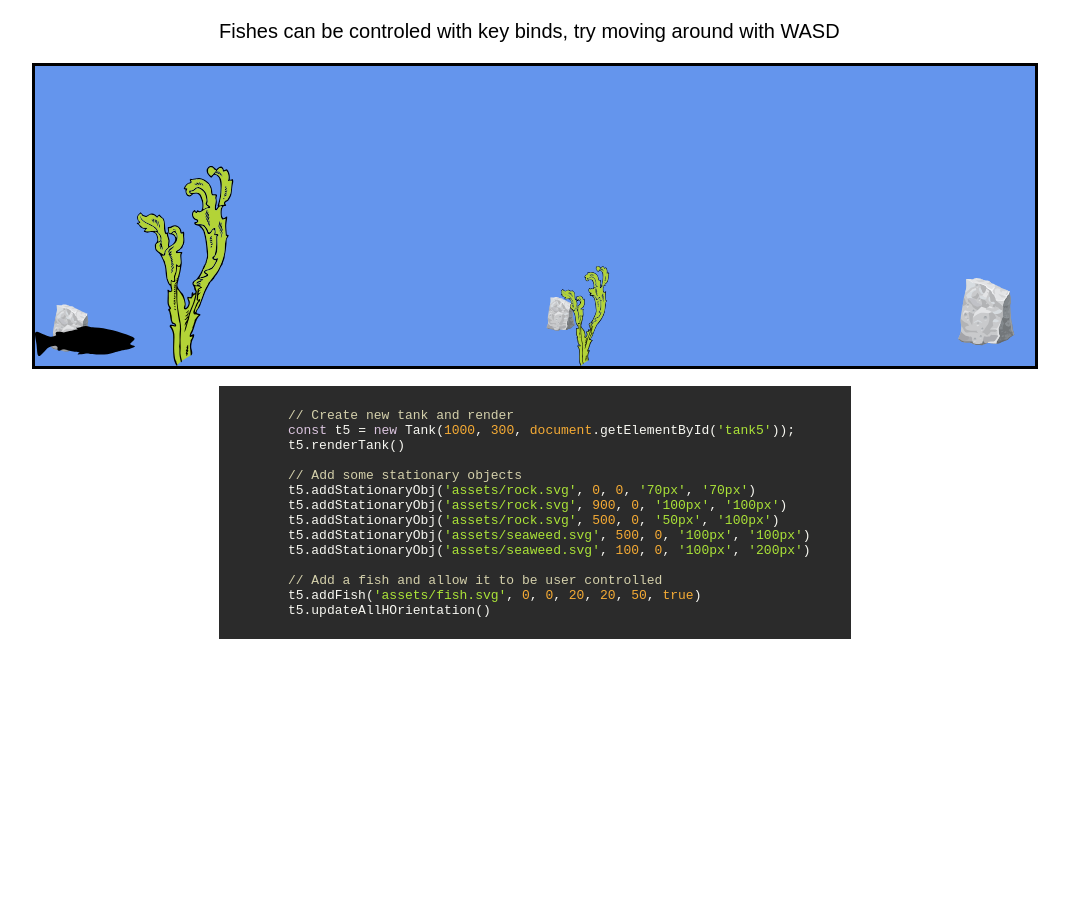
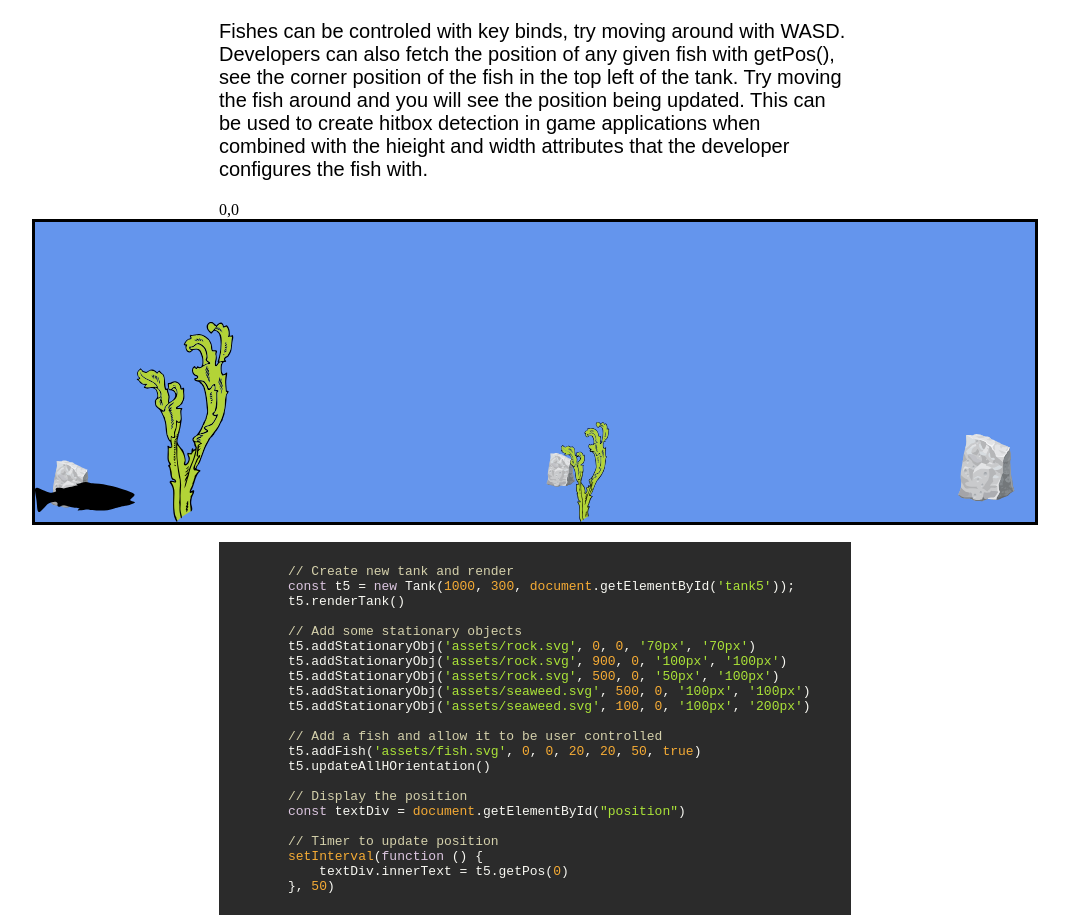
Before and after one commit to wang-henry/VirtualFishTankJS, a website: page pub/examples.html in a window 1280 px wide. Shown: the part 3489-4407 px from the top of the page, without its empty margins (105-1174 px from the left). Before the commit the page ends 4141 px from the top, so only its background shows below. Drawn offline with Linux system fonts and the light colour scheme.

Commit message:
added get pos example

```diff
--- a/pub/examples.html
+++ b/pub/examples.html
@@ -165,7 +165,15 @@ t1.enableAllMove()</code></pre>
 </div>
 
 <div class=textBlock>
-    <p class="desc">Fishes can be controled with key binds, try moving around with WASD</p>
+    <p class="desc">Fishes can be controled with key binds, try moving around with WASD. Developers can also fetch the
+        position of any given fish with getPos(), see the corner position of the fish in the top left of the tank. Try
+        moving
+        the fish around and you will see the position being updated. This can be used to create hitbox detection in game
+        applications when combined with the hieight and width attributes that the developer configures the fish
+        with.</p>
+</div>
+<div class=textBlock>
+    <text id="position"></text>
 </div>
 <div class=example_frame>
     <div id="tank5"></div>
@@ -186,6 +194,14 @@ t1.enableAllMove()</code></pre>
         // Add a fish and allow it to be user controlled
         t5.addFish('assets/fish.svg', 0, 0, 20, 20, 50, true)
         t5.updateAllHOrientation()
+
+        // Display the position
+        const textDiv = document.getElementById("position")
+
+        // Timer to update position
+        setInterval(function () {
+            textDiv.innerText = t5.getPos(0)
+        }, 50)
     </code></pre>
 </div>
 
--- a/pub/js/examples.js
+++ b/pub/js/examples.js
@@ -105,3 +105,11 @@ t5.addStationaryObj('assets/seaweed.svg', 100, 0, '100px', '200px')
 // Add a fish and allow it to be user controlled
 t5.addFish('assets/fish.svg', 0, 0, 20, 20, 50, true)
 t5.updateAllHOrientation()
+
+// Display the position
+const textDiv = document.getElementById("position")
+
+// Timer to update position
+setInterval(function () {
+    textDiv.innerText = t5.getPos(0)
+}, 50)
```
